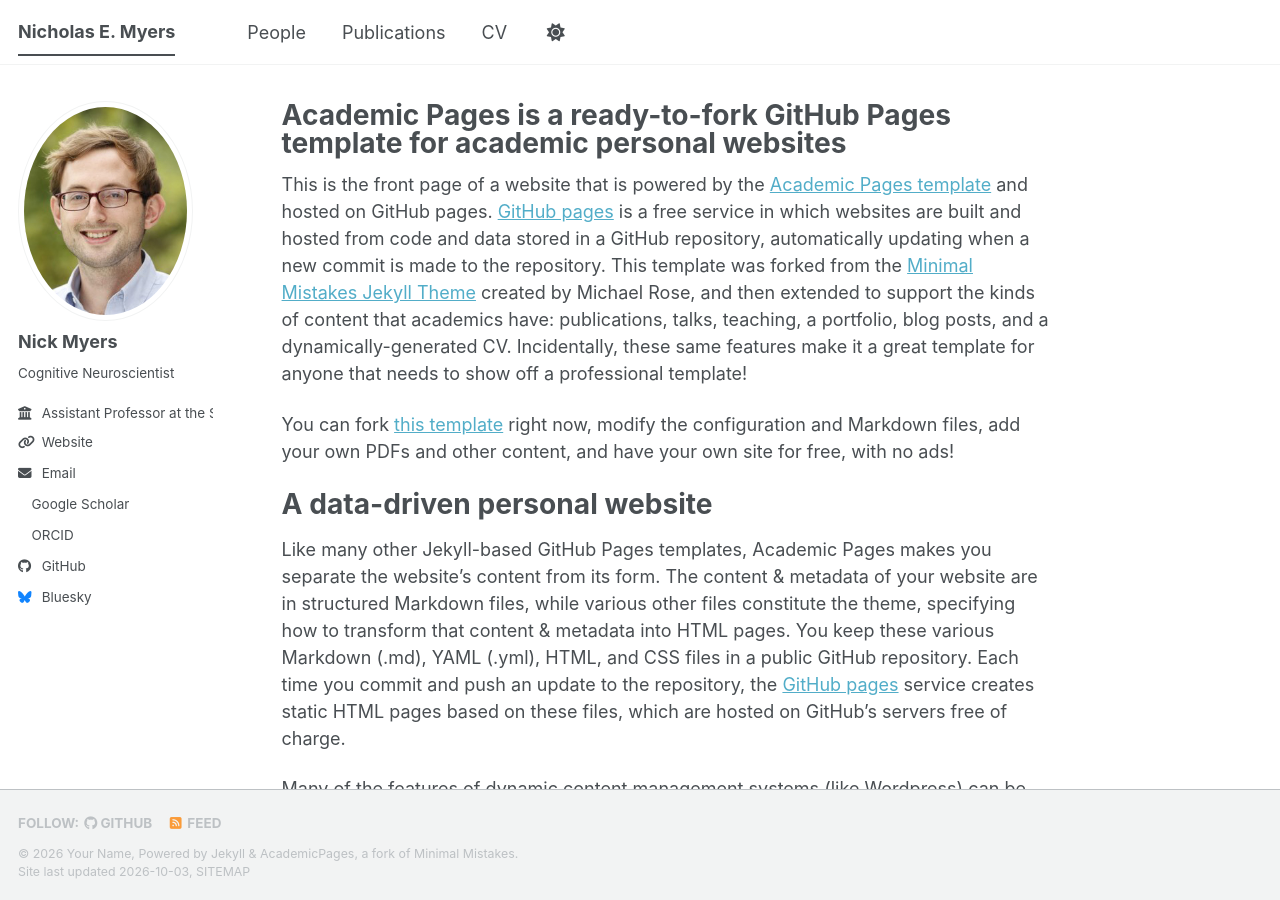
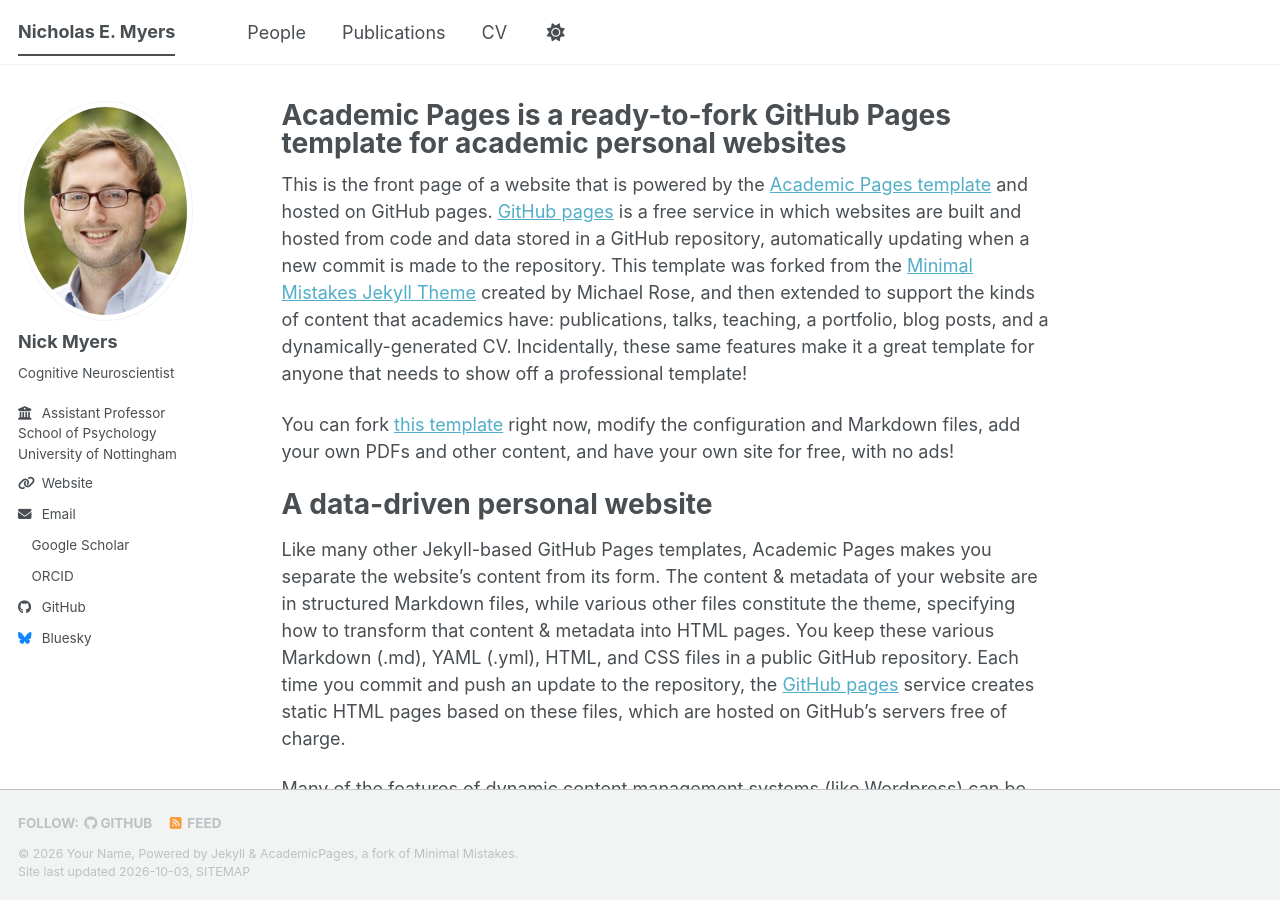
Before and after one commit to nemyers/nemyers.github.io, a Jekyll site: the page built from _pages/about.md, in a window 1280 px wide and 900 px high. Built offline with Jekyll 4.4.1, drawn with Linux system fonts in a browser that asks for light colours; a style sheet for code colours, icons or effects is not loaded.

Commit message:
Update employer field with HTML line breaks

```diff
--- a/_config.yml
+++ b/_config.yml
@@ -27,7 +27,7 @@ author:
   name             : "Nick Myers"
   bio              : "Cognitive Neuroscientist"
   location         :
-  employer         : "Assistant Professor at the School of Psychology, University of Nottingham"
+  employer         : "Assistant Professor<br>School of Psychology<br>University of Nottingham"
   uri              : "https://www.nottingham.ac.uk/psychology/people/nicholas.myers"
   email            : "nicholas.myers@nottingham.ac.uk"
 
```
